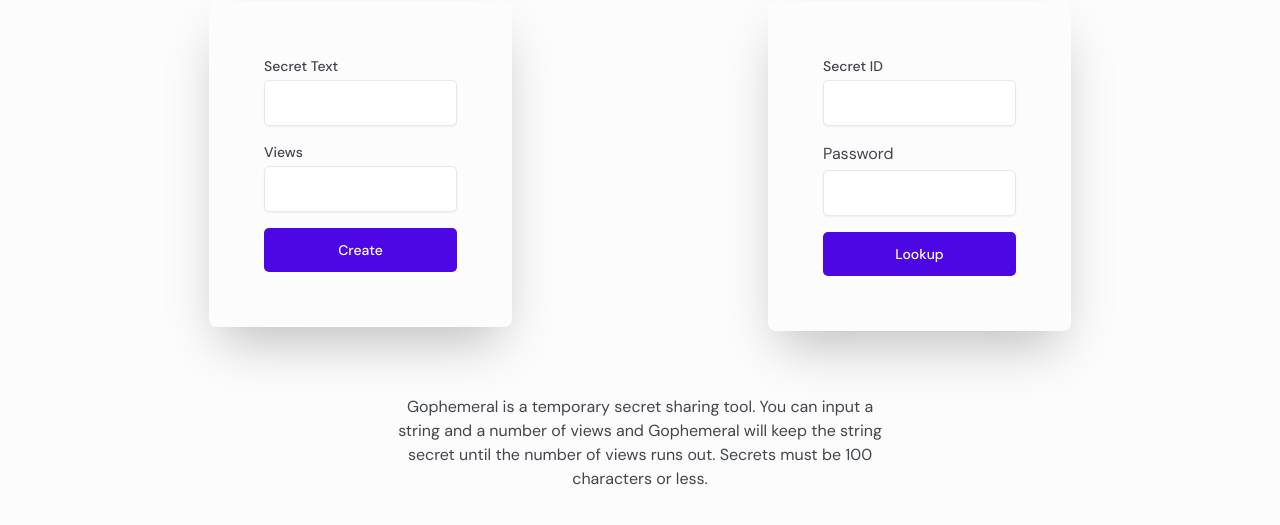
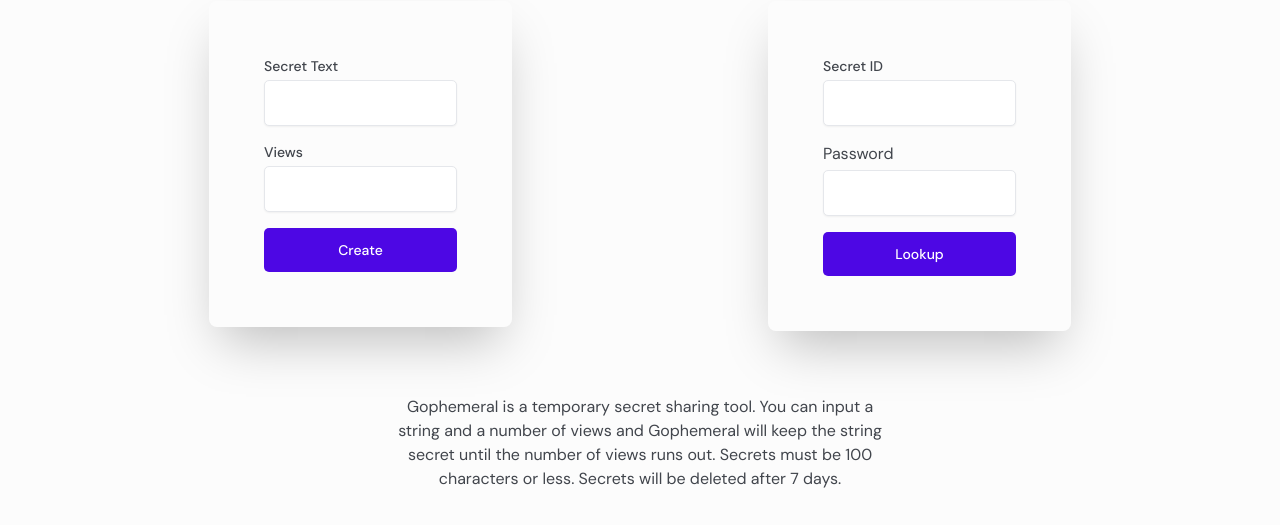
Before and after one commit to hooksie1/gophemeral, a plain HTML site: page rest/static/index.html in a window 1280 px wide. Shown: the part 159-684 px from the top of the page. Drawn offline with nearby package versions, Linux system fonts and the light colour scheme; files that its build step writes are made by us from their sources; a script that the page names is missing.

Commit message:
Add ttl warning

```diff
--- a/rest/static/index.html
+++ b/rest/static/index.html
@@ -88,7 +88,7 @@
   <div class="dark:flex dark: dark:flex-wrap dark:justify-center dark:gap-x-[15%] flex flex-wrap justify-center gap-x-[15%]">
       <div class>
         <div class="h-screen flex dark:flex dark:items-center items-center text-center max-w-lg">
-          <p>Gophemeral is a temporary secret sharing tool. You can input a string and a number of views and Gophemeral will keep the string secret until the number of views runs out. Secrets must be 100 characters or less.</p>
+          <p>Gophemeral is a temporary secret sharing tool. You can input a string and a number of views and Gophemeral will keep the string secret until the number of views runs out. Secrets must be 100 characters or less. Secrets will be deleted after 7 days.</p>
         </div>
       </div>
   </div>
```
